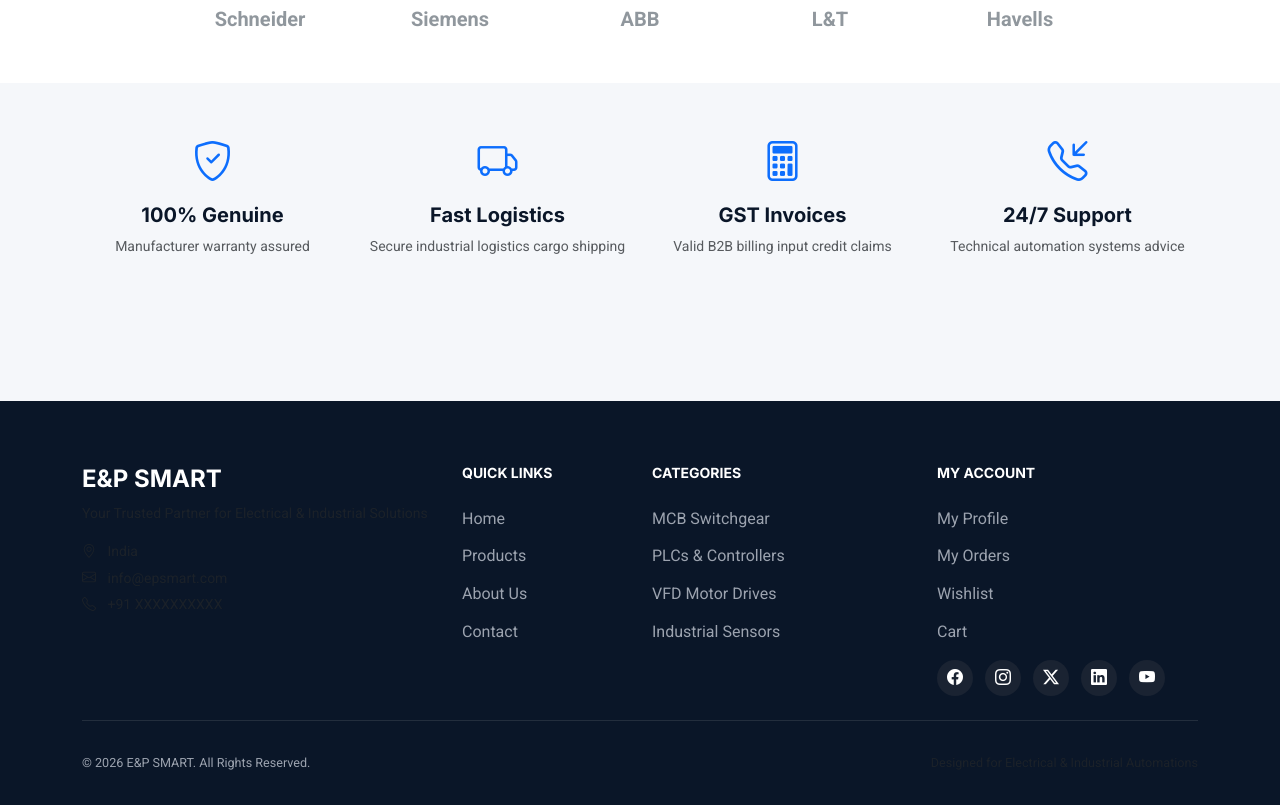
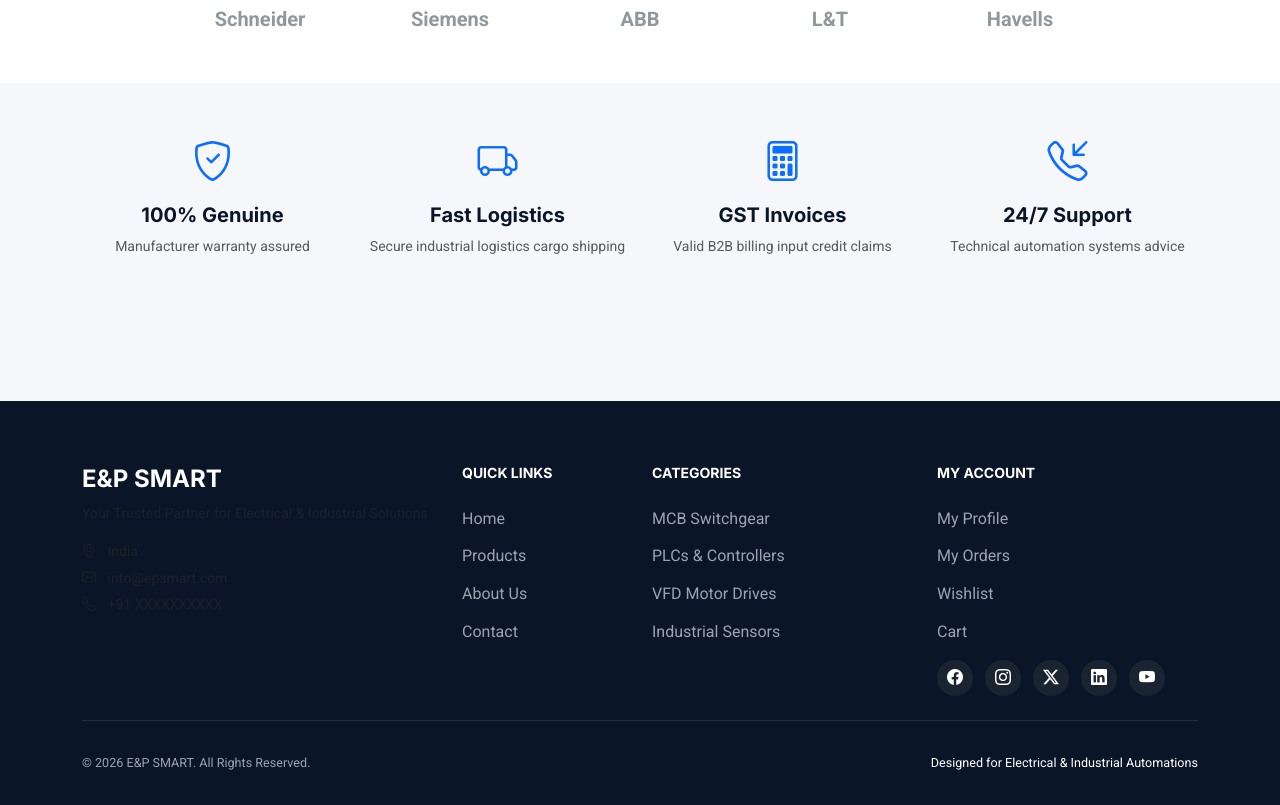
Before and after one commit to ragulkumar1116-source/E-commerce, a plain HTML site: page index.html in a window 1280 px wide. Shown: the part 2492-3297 px from the top of the page. Drawn offline with nearby package versions, Linux system fonts and the light colour scheme; no server answers.

Commit message:
Update style.css

```diff
--- a/assets/css/style.css
+++ b/assets/css/style.css
@@ -552,3 +552,7 @@ a:hover {
   font-size: 0.9rem;
   margin-top: 2rem;
 }
+
+.footer-bottom .text-muted {
+    color: #ffffff !important; /* White */
+}
```
